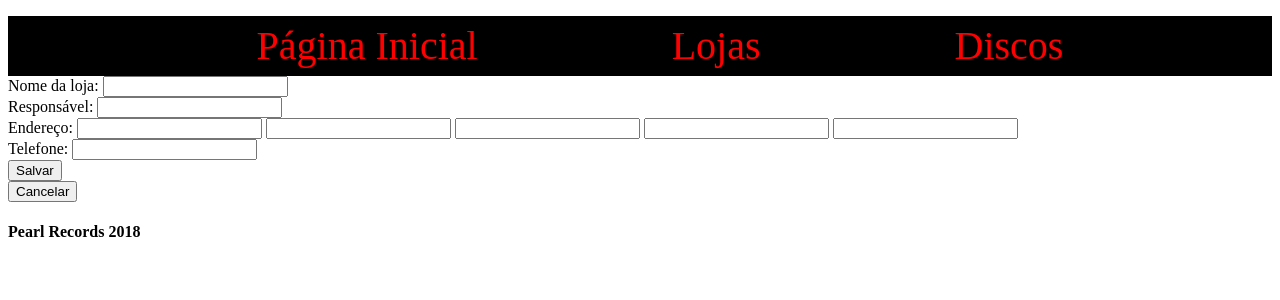
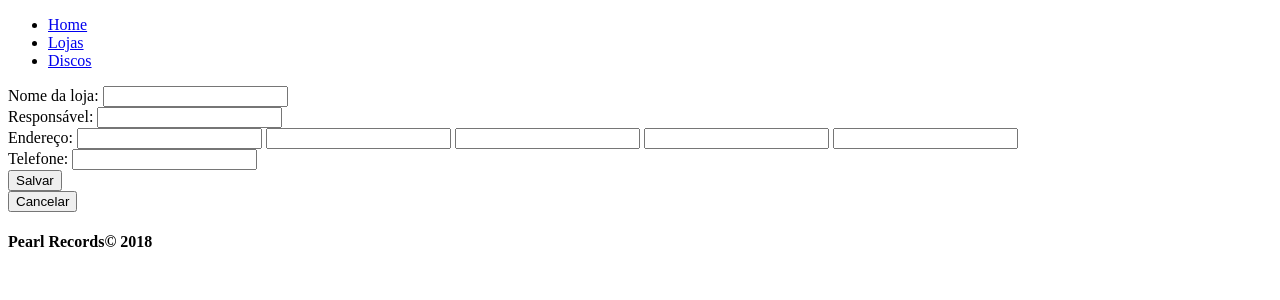
Before and after one commit to vitor-mafra/sistema-web-trainee-ijunior, a PHP site: page /alterarLoja.php in a window 1280 px wide. Shown: the top 300 px of the page. Run offline with PHP 8.4, Linux system fonts and the light colour scheme.

Commit message:
Update alterarLoja.php

```diff
--- a/alterarLoja.php
+++ b/alterarLoja.php
@@ -15,14 +15,14 @@ else{
 <html>
     <meta charset="UTF-8">
     <head>
-            <title>Lojas</title>
-            <link rel="stylesheet" type="text/css" href="Menu.css">
+	<title>Editar Loja - Pearl Records© 2018</title>
+
     </head>
     <body>
         <header>
             <nav class="menu">
                 <ul>
-                    <li><a href = "index.php">Página Inicial</a></li>
+                    <li><a href = "index.php">Home</a></li>
                     <li><a href = "listarLojas.php">Lojas</a></li>
                     <li><a href = "listarDiscos.php">Discos</a></li>
                 </ul>
@@ -52,7 +52,7 @@ else{
 
 
         <footer>
-            <h4>Pearl Records 2018</h4>
+		<h4>Pearl Records© 2018</h4>
         </footer>
     </body>
 </html>
```
